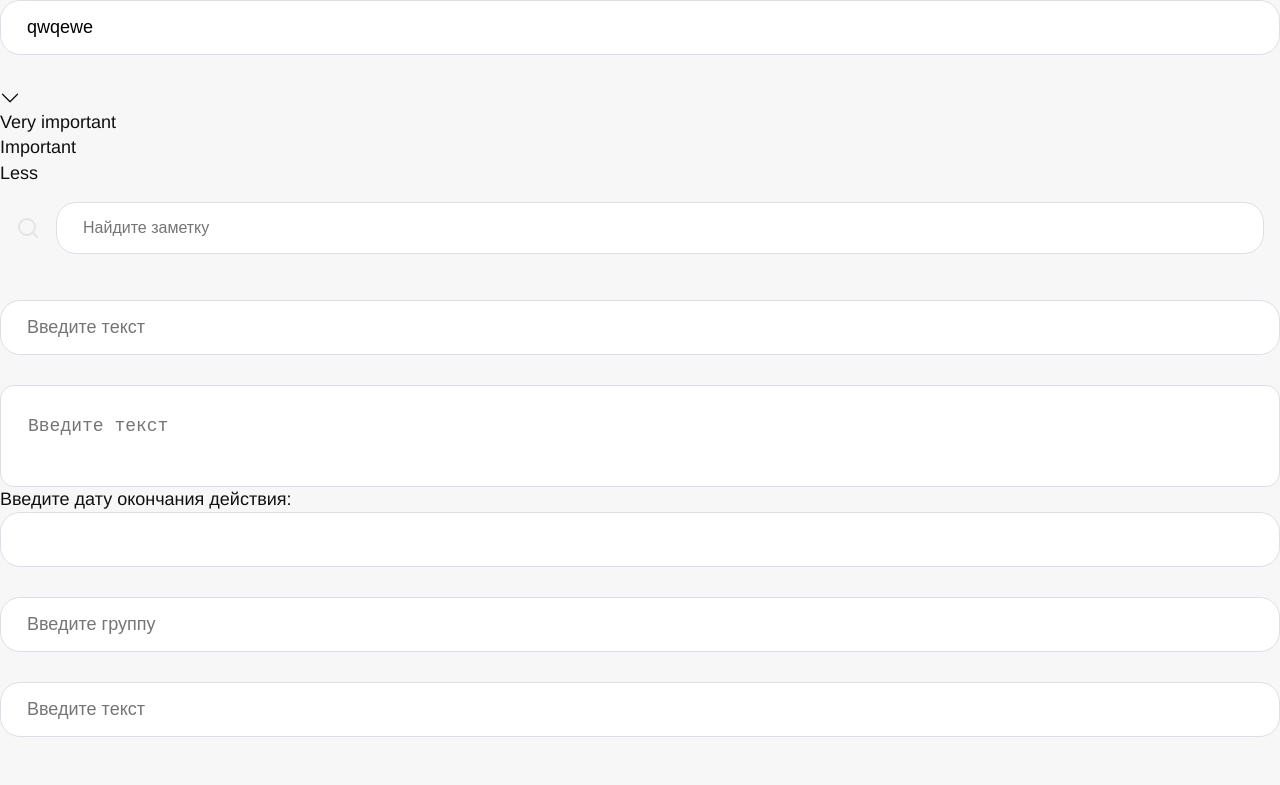
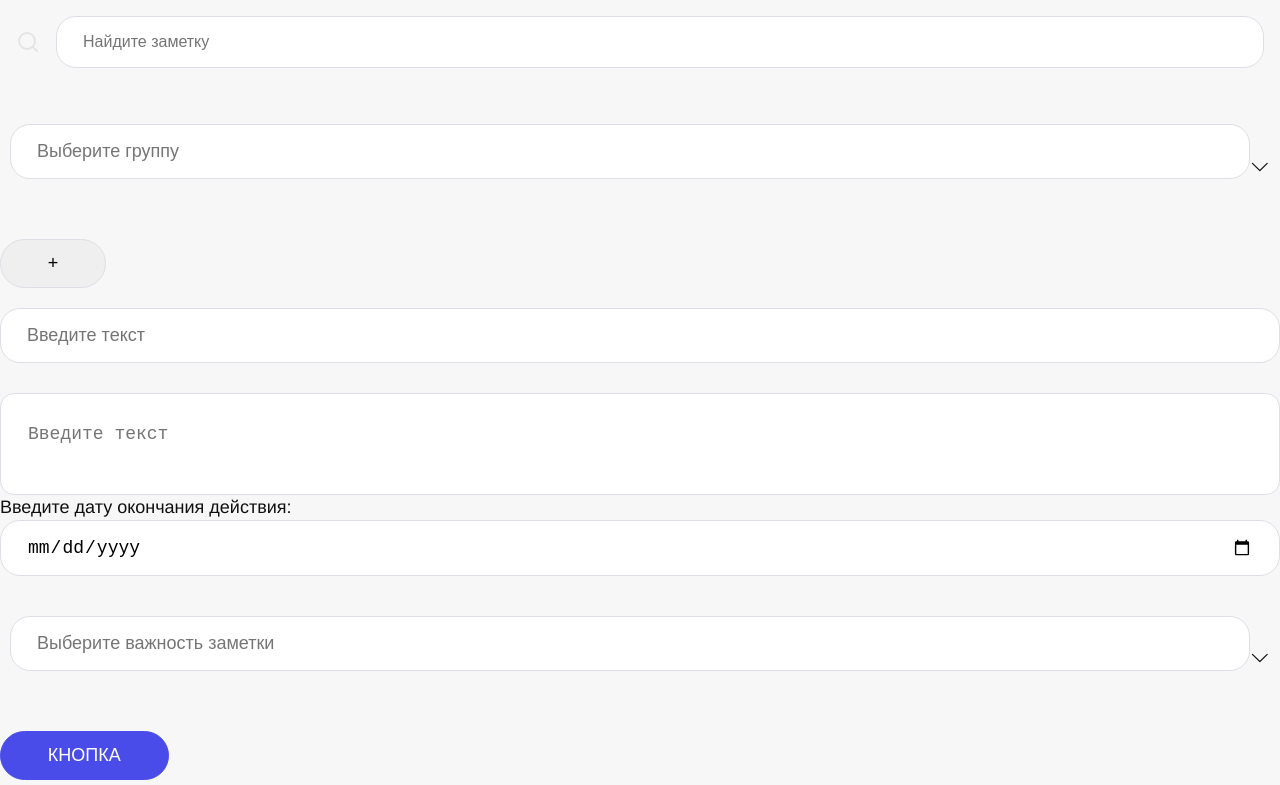
Before and after one commit to zva-2000/Note-App, a Vue app: page / in a window 1280 px wide. Shown: the top 785 px of the page. Built offline with nearby package versions, Linux system fonts and the light colour scheme.

Commit message:
Новое приложение

```diff
--- a/package.json
+++ b/package.json
@@ -9,7 +9,7 @@
     "preview": "vite preview"
   },
   "dependencies": {
-    "vue": "3.2.47"
+    "vue": "^3.2.47"
   },
   "devDependencies": {
     "@vitejs/plugin-vue": "4.1.0",
--- a/src/App.vue
+++ b/src/App.vue
@@ -1,4 +1,4 @@
-<script setup lang="ts">
+<script setup>
 import { ref, computed } from 'vue';
 
 import baseInput from './components/BaseInput.vue';
@@ -11,23 +11,21 @@ import BaseButton from './components/BaseButton.vue';
 
 import MovedButtons from './components/MovedButtons.vue';
 
+import BaseDeleteButton from './components/BaseDeleteButton.vue';
+
 import searchInput from './components/SearchInput.vue';
 
 import dropdownComp from './components/DropdownComp.vue';
 
+import addTegComponent from './components/addTegComponent.vue';
+
 // import newNote from "./components/TakeNewNote.vue";
-
-const typeText = 'text';
-
-const typeDate = 'date';
-
-const placeholderText = 'Введите текст';
-
-const placeholderTeg = 'Введите группу';
 
 const placeholderDate = 'Введите дату окончания действия:';
 
-const options = ref(['Very important', 'Important', 'Less']);
+const options = ref(['Очень важно', 'Важно', 'Не важно']);
+
+const tegs = ref(['Учёба', 'Работа', 'Семья']);
 
 const listOpen = ref(false);
 
@@ -44,7 +42,7 @@ let grid = ref(true);
 let note = ref({
   title: '',
   descr: '',
-  impr: 'qwqewe',
+  impr: '',
   date: '',
   teg: '',
 });
@@ -127,63 +125,82 @@ function AddNote() {
   note.impr = '';
   note.teg = '';
 }
+
+const removeNote = (index) => {
+  notes.splice(index, 1);
+  console.log('Button clicked!')
+}
+
+const chooseImportance = (option) => {
+  note.imr = option
+  console.log('Button clicked!')
+}
+
+const Test = ref('')
+
 </script>
 
 <template>
-  <dropdownComp
-    v-model:note="note"
-    v-model:options="options"
-    :isOpen="isOpen"
-    @open-drop="OpenDrop"
-  ></dropdownComp>
 
   <searchInput :value="search" @search="search = $event"></searchInput>
 
-  <baseInput
+  <add-teg-component
+  v-model:note="note"
+  v-model:tegs="tegs"
+  ></add-teg-component>
+
+  <base-input
     placeholder="Введите текст"
     @update:modelValue="note.title = $event"
-    type="typeText"
-  ></baseInput>
+    :modelValue = "''"
+    type="text"
+  ></base-input>
 
-  <baseTextarea
+  {{ Test }}
+
+  <base-textarea
     placeholder="Введите текст"
     @update:modelValue="note.descr = $event"
-  ></baseTextarea>
+    :modelValue = "''"
+  ></base-textarea>
+
+  {{ Test }}
 
   <p>{{ placeholderDate }}</p>
-  <baseInput
+  <base-input
     @update:modelValue="note.date = $event"
-    type="typeDate"
-  ></baseInput>
+    :modelValue = "''"
+    type='date'
+    placeholder="Введите дату"
+  ></base-input>
 
-  <baseInput
-    :placeholder="placeholderTeg"
+  <!-- <baseInput
+    placeholder="Введите группу"
+    type="text"
     @update:modelValue="note.teg = $event"
-    type="typeText"
-  ></baseInput>
+    :modelValue = "''"
+  ></baseInput> -->
 
-  <baseInput
-    type="typeText"
-    @update:modelValue="note.impr"
-    :placeholder="placeholderText"
-    @click="listOpen"
-  ></baseInput>
+  <dropdown-comp
+    v-model:note="note"
+    v-model:options="options"
+  ></dropdown-comp>
 
-  <!-- <baseList @update:important="note.impr" :listOpen="listOpen"></baseList> -->
+  <base-button @click="handleClick" class="btn btnPrimary">
+    <span>Кнопка</span>
+  </base-button>
 
-  <BaseButton @click="handleClick" class="btn btnPrimary">
-    <span>Кнопка</span>
-  </BaseButton>
+  <MovedButtons @click="ChangeGrid" :grid="grid"/>
 
-  <MovedButtons @click="ChangeGrid" :grid="grid"></MovedButtons>
+  <base-button @click="showModalFunc" class="btn btnPrimary">
+    <span>Добавить</span>
+  </base-button>
 
-  <BaseButton @click="showModalFunc" class="btn btnPrimary">
-    <span>Добавить</span>
-  </BaseButton>
+  <base-button @click="AddNote" class="btn btnPrimary">
+    <span>Сохранить</span>
+  </base-button>
 
-  <BaseButton @click="AddNote" class="btn btnPrimary">
-    <span>Сохранить</span>
-  </BaseButton>
+  <BaseDeleteButton @onDeleteNote="removeNote"/>
 
   <!-- <newNote @addNote="AddNote"
   :swowValue="showModal"
--- a/src/components/BaseButton.vue
+++ b/src/components/BaseButton.vue
@@ -6,11 +6,17 @@
 </template>
 
 <script setup lang="ts">
-const props = defineProps({ value: String });
 
-const emit = defineEmits(["click"]);
+const props = defineProps({
+  value: String
+});
 
-const onClick = () => {
-  emit("click", event);
+const emit = defineEmits<{
+  (e: 'onClick', payload: MouseEvent): void
+}>();
+
+const onClick = (event: MouseEvent) => {
+  emit('onClick', event);
 };
+
 </script>
--- /dev/null
+++ b/src/components/BaseDeleteButton.vue
@@ -0,0 +1,43 @@
+<template>
+    <div class="icons">
+      <base-button @click="onDeleteNote($event)" :value="value">
+        <svg xmlns="http://www.w3.org/2000/svg" width="24" height="24" viewBox="0 0 24 24" fill="none" stroke="currentColor" stroke-width="2" stroke-linecap="round" stroke-linejoin="round">
+          <line x1="18" y1="6" x2="6" y2="18"></line>
+          <line x1="6" y1="6" x2="18" y2="18"></line>
+        </svg>
+      </base-button>
+    </div>
+  </template>
+
+  <script setup lang="ts">
+
+  import { computed } from 'vue';
+
+  import BaseButton from "./BaseButton.vue";
+
+  // import * as BaseButton from './components/BaseButton.vue';
+
+  const props = defineProps<{
+    value: string;
+    index: number;
+  }>();
+
+//   const model = computed({
+//   get() {
+//     return props.value ?? '';
+//   },
+//   set(value) {
+//     emit('update:value', value);
+//   },
+// });
+
+const emit = defineEmits<{
+  (e: 'deleteNote', payload: MouseEvent): void;
+}>();
+
+const onDeleteNote = (event: MouseEvent) => {
+  emit('deleteNote', event);
+  console.log("Button!");
+};
+
+</script>
--- a/src/components/BaseList.vue
+++ b/src/components/BaseList.vue
@@ -7,7 +7,6 @@
 </template>
 
 <script setup lang="ts">
-import { ref } from "vue";
 
 const props = defineProps({
   items: Array,
--- a/src/components/DropdownComp.vue
+++ b/src/components/DropdownComp.vue
@@ -1,11 +1,11 @@
 <template>
   <div class="dropdown">
-    <InputForDropdow v-model:value="note.impr" @onClick="OpenDrop" />
-    <ul>
+    <InputForDropdow  name="imprInput" v-model:value="note.impr" @inputClick="Visibility" placeholder="Выберите важность заметки"/>
+    <ul v-if="!isVisible" style="cursor: pointer;">
       <li
         v-for="(option, index) in options"
         :key="index"
-        @click="note.impr === option"
+        @click="chooseImportance(option)"
       >
         {{ option }}
       </li>
@@ -14,29 +14,31 @@
 </template>
 
 <script setup lang="ts">
+
 import InputForDropdow from './InputForDropdow.vue';
 
+import { ref } from 'vue';
+
 const props = defineProps<{
-  note: { title: string };
-  isOpen?: boolean;
+  note: { impr: string };
   options: string[];
 }>();
-// {
-//   note: Object,
-//   options: Array,
-//   isOpen: {
-//     type: Boolean,
-//     default: false,
-//   },
-// }
+
+let isVisible = ref(true)
+
 const emit = defineEmits<{
-  (e: 'OpenDrop', event: number): void;
+  (e: 'chooseImportance', payload: MouseEvent): void;
 }>();
 
-const OpenDrop = (event: Event) => {
-  emit('OpenDrop', 45);
-  console.log('B345454545!', event.target);
+const chooseImportance = (option: string) => {
+  props.note.impr = option;
+  isVisible.value = true;
 };
+
+const Visibility: any = () =>  {
+  isVisible.value = !isVisible.value;
+}
+
 </script>
 
 <style></style>
--- a/src/components/InputForDropdow.vue
+++ b/src/components/InputForDropdow.vue
@@ -1,6 +1,6 @@
 <template>
-  <div class="dropdown-input" @click="onClick">
-    <input type="text" v-model="model" />
+  <div class="dropdown-input" @click="inputClick">
+    <input type="text" v-model="model" :placeholder="placeholder"/>
     <svg
       xmlns="http://www.w3.org/2000/svg"
       width="20"
@@ -17,10 +17,11 @@
 </template>
 
 <script setup lang="ts">
-import { ref, computed } from 'vue';
+import { ref, computed, useModel } from 'vue';
 
 const props = defineProps<{
   value: string;
+  placeholder: string,
 }>();
 
 const model = computed({
@@ -32,16 +33,31 @@ const model = computed({
   },
 });
 
-const emit = defineEmits(['onClick', 'update:value']);
+// const emitBase = defineEmits(['onClick', 'update:value']);
 
-const onClick = (event) => {
-  console.log('Button clicked!', event.target);
-  emit('onClick', event);
+const emit = defineEmits<{
+  (e: 'inputClick', payload: MouseEvent): void
+  (e: 'update:value', event: string): void
+}>();
+
+const inputClick = (event: MouseEvent) => {
+  emit('inputClick', event);
 };
+
 </script>
 
 <style scoped>
+
 .dropdown-input {
-  cursor: pointer;
+  display: flex;
+  align-items: center;
+  justify-content: space-between;
+  padding: 10px;
 }
+
+/* .dropdown-input input {
+  margin-right: 10px;
+  padding: 10px;
+} */
+
 </style>
--- a/src/components/MovedButtons.vue
+++ b/src/components/MovedButtons.vue
@@ -1,9 +1,9 @@
 <template>
   <div class="icons">
-    <BaseButton @click="ChangeGrid">
+    <BaseButton @click="onChangeGrid">
       <svg
         :class="{ active: grid }"
-        @click="ChangeGrid"
+        @click="onChangeGrid"
         style="cursor: pointer"
         xmlns="http://www.w3.org/2000/svg"
         width="24"
@@ -21,10 +21,10 @@
         <rect x="3" y="14" width="7" height="7"></rect>
       </svg>
     </BaseButton>
-    <BaseButton @click="ChangeGrid">
+    <BaseButton @click="onChangeGrid">
       <svg
         :class="{ active: !grid }"
-        @click="ChangeGrid"
+        @click="onChangeGrid"
         style="cursor: pointer"
         xmlns="http://www.w3.org/2000/svg"
         width="24"
@@ -54,9 +54,18 @@ const props = defineProps({
   grid: Boolean,
 });
 
-const emit = defineEmits(["ChangeGrid"]);
+// const emit = defineEmits(["ChangeGrid"]);
 
-const ChangeGrid = () => {
-  emit("ChangeGrid", props.grid);
+// const ChangeGrid = () => {
+//   emit("ChangeGrid", props.grid);
+// };
+
+const emit = defineEmits<{
+  (e: 'ChangeGrid', payload: boolean): void
+}>();
+
+const onChangeGrid = () => {
+  emit('ChangeGrid', props.grid);
 };
+
 </script>
--- a/src/components/SearchInput.vue
+++ b/src/components/SearchInput.vue
@@ -25,7 +25,8 @@
     <baseInput
       class="search-input"
       v-model="search"
-      :placeholder="placeholderSearch"
+      placeholder="Найдите заметку"
+      type="text"
     ></baseInput>
   </div>
 </template>
@@ -35,15 +36,18 @@ import { watch, ref } from "vue";
 
 import baseInput from "./BaseInput.vue";
 
-const placeholderSearch = "Найдите заметку";
+const props = defineProps<{
+  value: string
+}>();
 
-const props = defineProps({
-  value: String,
-  placeholder: {
-    type: String,
-    default: "Search",
-  },
-});
+
+// export interface Props{
+//   value: String,
+// }
+
+// const props = withDefaults(defineProps<Props>(), {
+//   placeholder: 'Search',
+// })
 
 let search = ref(props.value);
 
@@ -51,7 +55,13 @@ const emit = defineEmits(["search"]);
 
 watch(search, (value) => {
   emit("search", value);
+  return {
+  search
+}
 });
+
+
+
 </script>
 
 <style scoped>
--- /dev/null
+++ b/src/components/addTegComponent.vue
@@ -0,0 +1,57 @@
+<template>
+<div class="dropdown">
+    <InputForDropdow  name="inputTeg" v-model:value="note.teg" @inputClick="Visibility" placeholder="Выберите группу"/>
+    <base-button
+    @onClick="addTegFunction"
+    >
+        <span>+</span>
+    </base-button>
+    <ul v-if="!isVisible" style="cursor: pointer;">
+        <li
+            v-for="(tegOne, index) in tegs"
+            :key="index"
+            @click="chooseTeg(tegOne)"
+        >
+        {{ tegOne }}
+        </li>
+    </ul>
+</div>
+
+
+
+</template>
+
+<script setup lang="ts">
+
+import { ref } from 'vue';
+
+import InputForDropdow from './InputForDropdow.vue';
+
+import baseButton from './BaseButton.vue';
+
+const props = defineProps<{
+  note: { teg: string };
+  tegs: string[];
+}>();
+
+let isVisible = ref(true)
+
+const Visibility: any = () =>  {
+  isVisible.value = !isVisible.value;
+  console.log('Button clicked!')
+}
+
+const chooseTeg = (tegOne: string) => {
+  props.note.teg = tegOne;
+  isVisible.value = true;
+};
+
+const addTegFunction = () => {
+    props.tegs.push(props.note.teg)
+}
+
+</script>
+
+<style>
+
+</style>
--- a/tsconfig.json
+++ b/tsconfig.json
@@ -1,13 +1,13 @@
 {
   "compilerOptions": {
-    "target": "ES2020",
+    "target": "ESNext",
     "useDefineForClassFields": true,
     "module": "ESNext",
     "lib": ["ES2020", "DOM", "DOM.Iterable"],
     "skipLibCheck": true,
 
     /* Bundler mode */
-    "moduleResolution": "bundler",
+    "moduleResolution": "node",
     "allowImportingTsExtensions": true,
     "resolveJsonModule": true,
     "isolatedModules": true,
@@ -25,5 +25,6 @@
     }
   },
   "include": ["src/**/*.ts", "src/**/*.d.ts", "src/**/*.tsx", "src/**/*.vue"],
+  "exclude": ["node_modules"],
   "references": [{ "path": "./tsconfig.node.json" }]
 }
```
Also changed, not shown: src/components/BaseInput.vue (+10 -5 lines), 1 other file (tests, documents, lock files or other folders).
